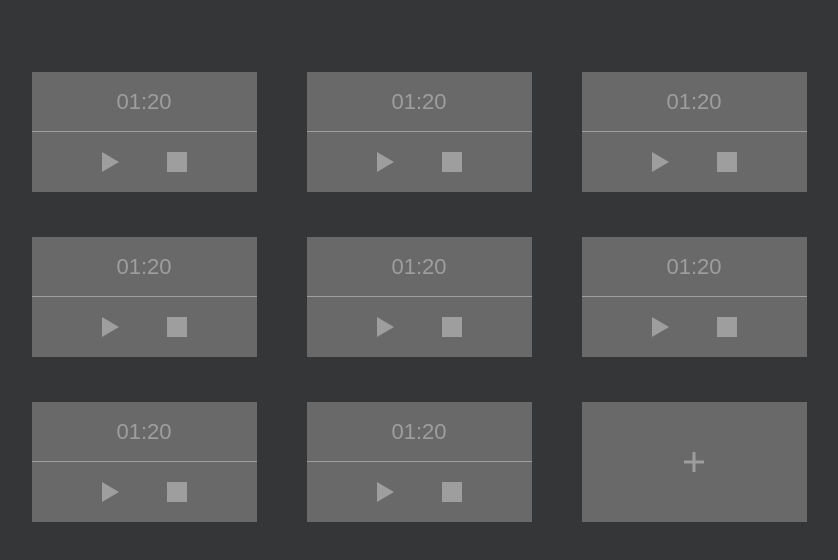
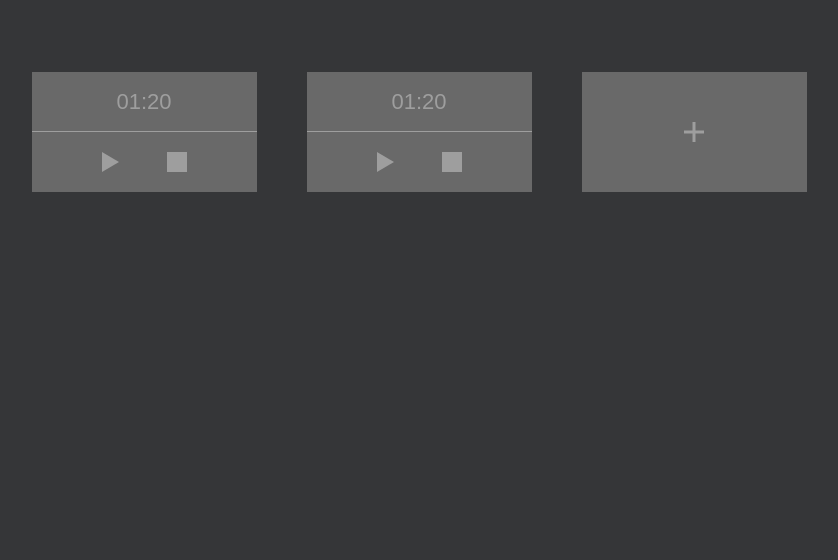
Before and after one commit to lisabazdyreva/timer-vue-task, a Vue app: page / in a window 1280 px wide. Shown: the top 560 px of the page, without its empty margins (221-1059 px from the left). Built offline with nearby package versions, Linux system fonts and the light colour scheme; a web font is replaced by a local one.

Commit message:
added state manager pinia

```diff
--- a/package.json
+++ b/package.json
@@ -9,6 +9,7 @@
     "lint": "eslint --ext .js,.vue --ignore-path .gitignore --fix src"
   },
   "dependencies": {
+    "pinia": "2.0.33",
     "vue": "3.2.47"
   },
   "devDependencies": {
--- a/src/App.vue
+++ b/src/App.vue
@@ -1,24 +1,24 @@
-<script>
-  import { defineComponent } from 'vue';
+<script setup>
+  import TimerItem from '@/components/timer-item.vue';
   import AddTimerButton from '@/components/add-timer-button.vue';
-  import TimerItem from '@/components/timer-item.vue';
+  import { useTimersStore } from '@/store/timers';
+  import { storeToRefs } from 'pinia';
 
-  export default defineComponent({
-    components: { TimerItem, AddTimerButton },
-  });
+  const store = useTimersStore();
+  const { timerIds } = storeToRefs(store);
 </script>
 
 <template>
   <main class="main body__main">
     <div class="timer-list main__timer-list">
-      <timer-item></timer-item>
-      <timer-item></timer-item>
-      <timer-item></timer-item>
-      <timer-item></timer-item>
-      <timer-item></timer-item>
-      <timer-item></timer-item>
-      <timer-item></timer-item>
-      <timer-item></timer-item>
+      <timer-item v-for="timer in timerIds" :key="timer"></timer-item>
+      <!--      <timer-item></timer-item>-->
+      <!--      <timer-item></timer-item>-->
+      <!--      <timer-item></timer-item>-->
+      <!--      <timer-item></timer-item>-->
+      <!--      <timer-item></timer-item>-->
+      <!--      <timer-item></timer-item>-->
+      <!--      <timer-item></timer-item>-->
       <add-timer-button></add-timer-button>
     </div>
   </main>
--- a/src/components/add-timer-button.vue
+++ b/src/components/add-timer-button.vue
@@ -1,9 +1,24 @@
+<script setup>
+  import { useTimersStore } from '@/store/timers';
+  const store = useTimersStore();
+
+  const addNewTimer = () => {
+    const id = 34; // todo unique ID
+
+    store.addTimer(id);
+  };
+</script>
+
 <template>
   <div class="timer-container">
-    <button class="add-button timer-container__add-button" type="button">
+    <button
+      class="add-button timer-container__add-button"
+      type="button"
+      @click="addNewTimer"
+    >
       <svg
+        aria-hidden="true"
         class="add-button__icon"
-        aria-hidden="true"
         fill="none"
         height="20"
         viewBox="0 0 20 20"
@@ -24,13 +39,7 @@
   </div>
 </template>
 
-<script>
-  export default {
-    name: 'AddTimerButton',
-  };
-</script>
-
-<style scoped>
+<style>
   .add-button {
     background-color: transparent;
     border: none;
--- a/src/components/timer-item.vue
+++ b/src/components/timer-item.vue
@@ -1,52 +1,85 @@
+<script setup>
+  import { ref } from 'vue';
+  import { useTimersStore } from '@/store/timers';
+
+  const store = useTimersStore();
+  const id = ref(34);
+
+  const isActive = ref(false);
+
+  const setActive = () => {
+    isActive.value = true;
+  };
+
+  const setPause = () => {
+    isActive.value = false;
+  };
+
+  const remove = () => {
+    store.removeTimer(id.value);
+  };
+</script>
+
 <template>
   <div class="timer-container">
     <div class="timer-item">
-      <p class="timer-item__time">01:20</p>
+      <p class="timer-item__time" :class="{ active: isActive }">01:20</p>
       <div class="timer-item__buttons">
-        <button class="timer-item__button play-button" type="button">
+        <button
+          class="timer-item__button play-button"
+          type="button"
+          @click="setActive"
+          v-if="isActive === false"
+        >
           <span class="visually-hidden">Start timer</span>
           <svg
+            aria-hidden="true"
             class="timer-item__icon"
-            width="17"
+            fill="none"
             height="20"
             viewBox="0 0 17 20"
-            fill="none"
+            width="17"
             xmlns="http://www.w3.org/2000/svg"
-            aria-hidden="true"
           >
             <path d="M0 20V0L17 10L0 20Z" fill="#9E9E9E" />
           </svg>
         </button>
         <button
-          class="timer-item__button pause-button visually-hidden"
+          class="timer-item__button pause-button"
           type="button"
+          v-if="isActive"
+          @click="setPause"
         >
           <span class="visually-hidden">Pause timer</span>
           <svg
+            aria-hidden="true"
             class="timer-item__icon"
-            width="10"
+            fill="none"
             height="20"
             viewBox="0 0 10 20"
-            fill="none"
+            width="10"
             xmlns="http://www.w3.org/2000/svg"
-            aria-hidden="true"
           >
-            <rect x="7" y="0.000244141" width="3" height="20" fill="#9E9E9E" />
-            <rect y="0.000244141" width="3" height="20" fill="#9E9E9E" />
+            <rect fill="#9E9E9E" height="20" width="3" x="7" y="0.000244141" />
+            <rect fill="#9E9E9E" height="20" width="3" y="0.000244141" />
           </svg>
         </button>
-        <button class="timer-item__button stop-button" type="button">
+        <button
+          class="timer-item__button stop-button"
+          type="button"
+          @click="remove"
+        >
           <span class="visually-hidden">Stop timer</span>
           <svg
+            aria-hidden="true"
             class="timer-item__icon"
-            width="20"
+            fill="none"
             height="20"
             viewBox="0 0 20 20"
-            fill="none"
+            width="20"
             xmlns="http://www.w3.org/2000/svg"
-            aria-hidden="true"
           >
-            <rect width="20" height="20" fill="#9E9E9E" />
+            <rect fill="#9E9E9E" height="20" width="20" />
           </svg>
         </button>
       </div>
@@ -54,13 +87,7 @@
   </div>
 </template>
 
-<script>
-  export default {
-    name: 'TimerItem',
-  };
-</script>
-
-<style scoped>
+<style>
   .timer-item {
     width: 120px;
     height: 120px;
@@ -110,6 +137,10 @@
     display: block;
   }
 
+  .active {
+    color: var(--white-color);
+  }
+
   @media (min-width: 320px) {
     .timer-item {
       width: 225px;
--- a/src/main.js
+++ b/src/main.js
@@ -1,6 +1,11 @@
-import { createApp } from "vue";
-import App from "./App.vue";
+import { createApp } from 'vue';
+import { createPinia } from 'pinia';
+import App from './App.vue';
 
-import "./assets/css/main.css";
+import './assets/css/main.css';
 
-createApp(App).mount("#app");
+const pinia = createPinia();
+const app = createApp(App);
+
+app.use(pinia);
+app.mount('#app');
--- /dev/null
+++ b/src/store/timers.js
@@ -0,0 +1,18 @@
+import { defineStore } from 'pinia';
+import { ref } from 'vue';
+
+export const useTimersStore = defineStore('timers', () => {
+  const timerIds = ref([1, 34]);
+
+  const addTimer = (id) => {
+    timerIds.value.push(id);
+  };
+
+  const removeTimer = (idToRemove) => {
+    timerIds.value = timerIds.value.filter((id) => id !== idToRemove);
+  };
+
+  return { addTimer, removeTimer, timerIds };
+});
+
+//todo name to consts
```
Also changed, not shown: 1 other file (tests, documents, lock files or other folders).
